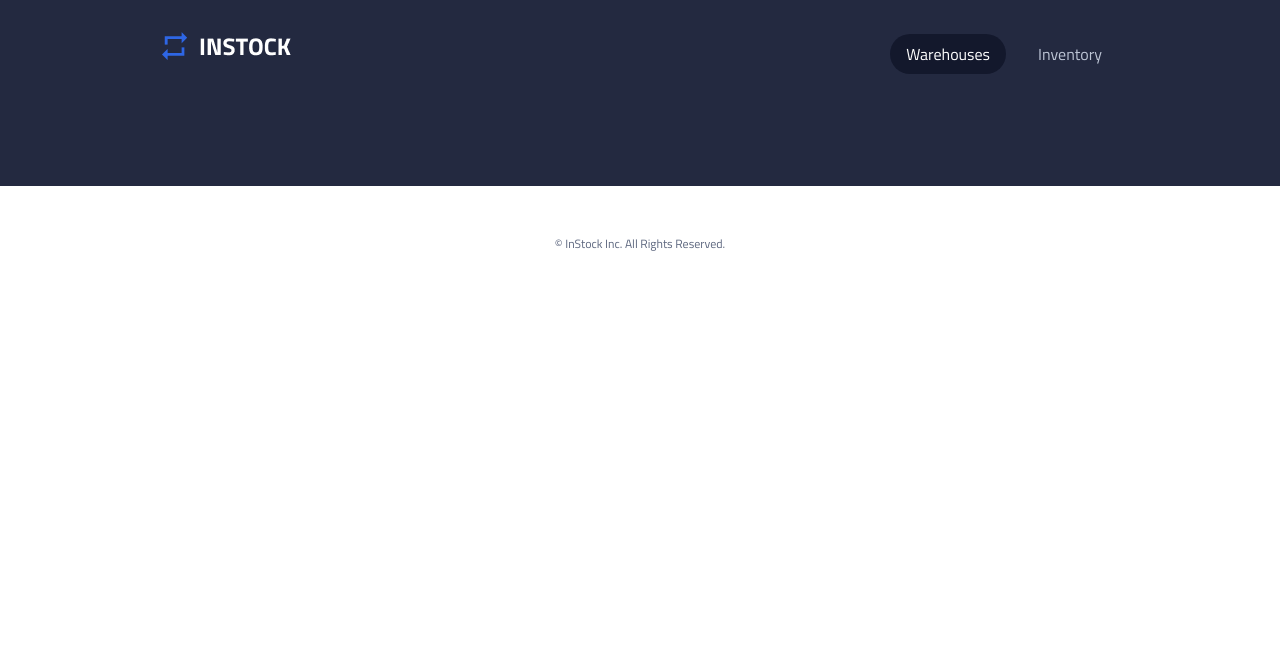
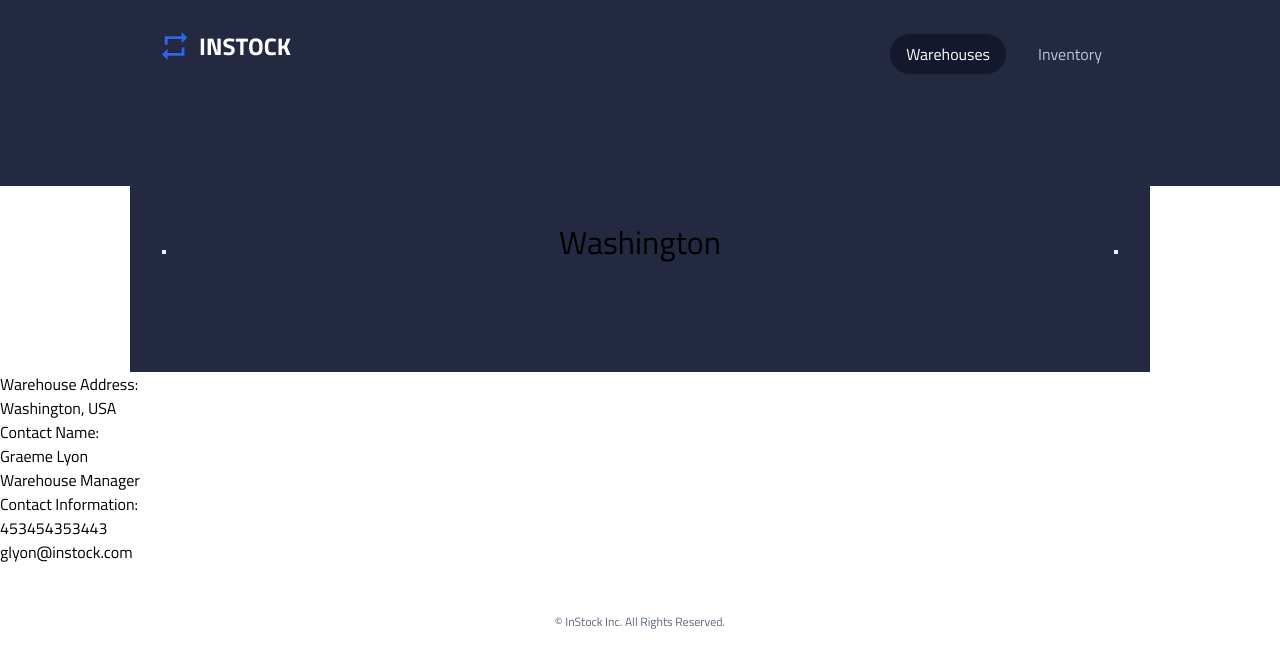
Before and after one commit to laura-nguyen/red-eyed-tree-frog-instock-client, a React (Vite) app: page /warehouses in a window 1280 px wide. Shown: the top 668 px of the page. Built offline with nearby package versions, Linux system fonts and the light colour scheme.

Commit message:
added html structure on react component

```diff
--- a/src/components/WarehouseDetails/WarehouseDetails.jsx
+++ b/src/components/WarehouseDetails/WarehouseDetails.jsx
@@ -1,7 +1,33 @@
 import "./WarehouseDetails.scss";
 
 const WarehouseDetails = () => {
-  return <main></main>;
+  return (
+    <main className="wrapper">
+      <div className="header">
+        <button className="header__button--back"></button>
+        <h1 className="header__name">Washington</h1>
+        <button className="header__button--edit"></button>
+      </div>
+      <div className="details">
+        <div className="details__address">
+          <h4>Warehouse Address:</h4>
+          <p>Washington, USA</p>
+        </div>
+        <div className="details__contact">
+          <div className="details__contact-name">
+            <h4>Contact Name:</h4>
+            <p>Graeme Lyon</p>
+            <p>Warehouse Manager</p>
+          </div>
+          <div className="details__contact__info">
+            <h4>Contact Information:</h4>
+            <p>453454353443</p>
+            <p>glyon@instock.com</p>
+          </div>
+        </div>
+      </div>
+    </main>
+  );
 };
 
 export default WarehouseDetails;
--- a/src/components/WarehouseDetails/WarehouseDetails.scss
+++ b/src/components/WarehouseDetails/WarehouseDetails.scss
@@ -1,2 +1,38 @@
 @use "../../styles/partials/variables" as *;
 @use "../../styles/partials/mixins" as *;
+
+.wrapper {
+  background-color: $primary-color-3;
+}
+
+.header {
+}
+
+.details {
+}
+
+// <main className="wrapper">
+// <div className="header">
+//   <button className="header__button--back"></button>
+//   <h1 className="header__name">Washington</h1>
+//   <button className="header__button--edit"></button>
+// </div>
+// <div className="details">
+//   <div className="details__address">
+//     <h4>Warehouse Address:</h4>
+//     <p>Washington, USA</p>
+//   </div>
+//   <div className="details__contact">
+//     <div className="details__contact-name">
+//       <h4>Contact Name:</h4>
+//       <p>Graeme Lyon</p>
+//       <p>Warehouse Manager</p>
+//     </div>
+//     <div className="details__contact__info">
+//       <h4>Contact Information:</h4>
+//       <p>453454353443</p>
+//       <p>glyon@instock.com</p>
+//     </div>
+//   </div>
+// </div>
+// </main>
```
